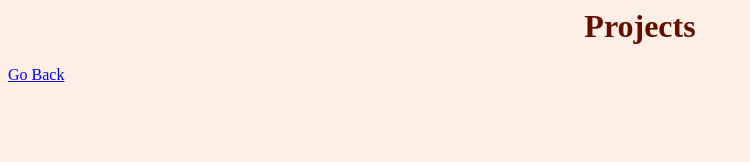
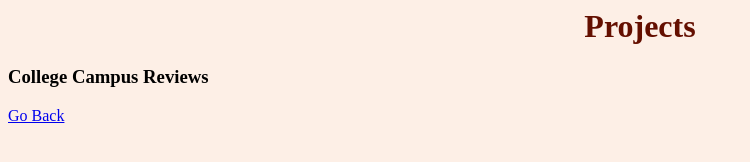
Before and after one commit to rebeccacreed/rebeccacreed.github.io, a plain HTML site: page projects.html in a window 1280 px wide. Shown: the whole page, without its empty margins (0-750 px from the left). Drawn offline with Linux system fonts and the light colour scheme.

Commit message:
Update projects.html

```diff
--- a/projects.html
+++ b/projects.html
@@ -5,5 +5,6 @@
 
 <body>
   <h1><center>Projects</center></h1>
+  <h3><left>College Campus Reviews</left></h3>
           <a href="index.html">Go Back</a>
 </body>
```
